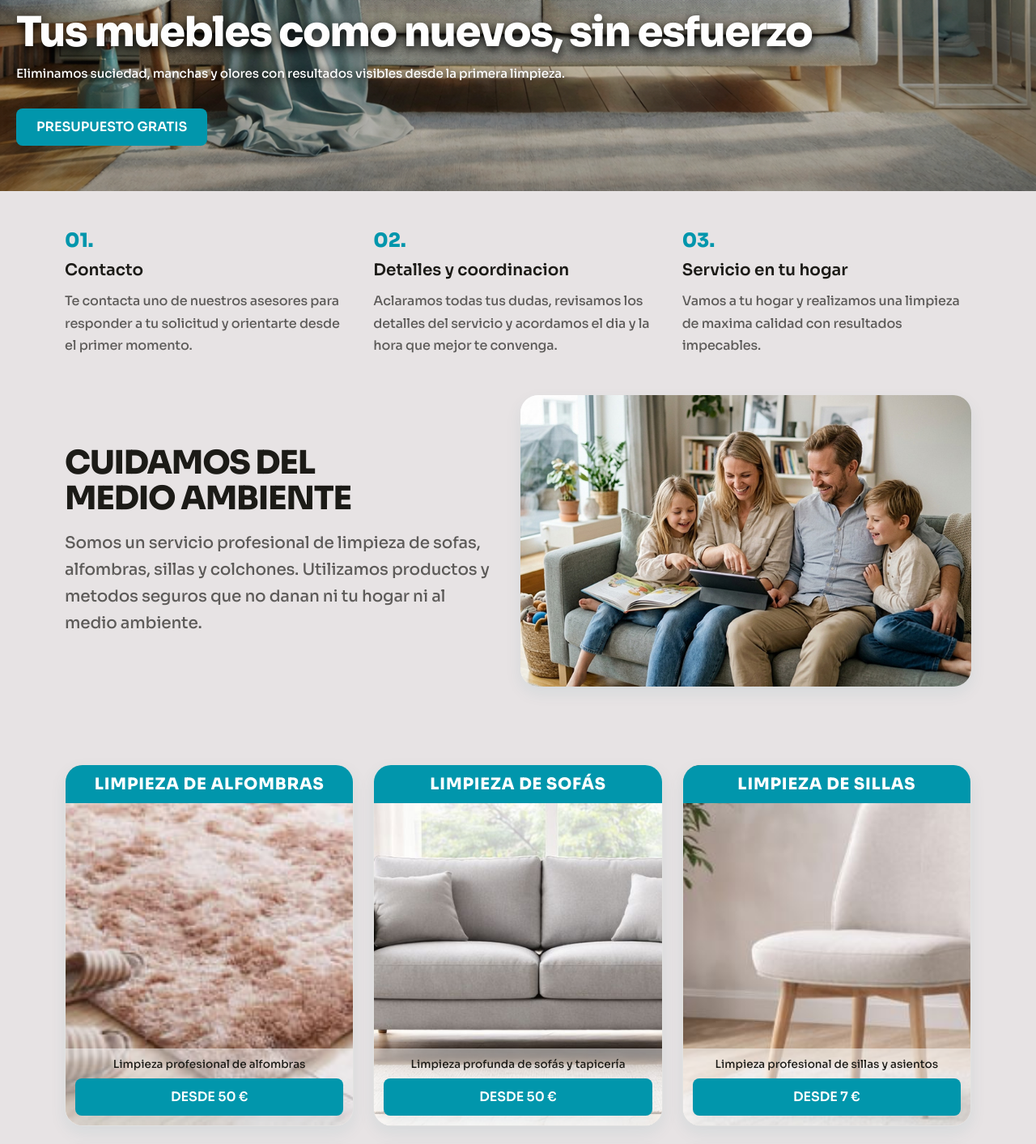
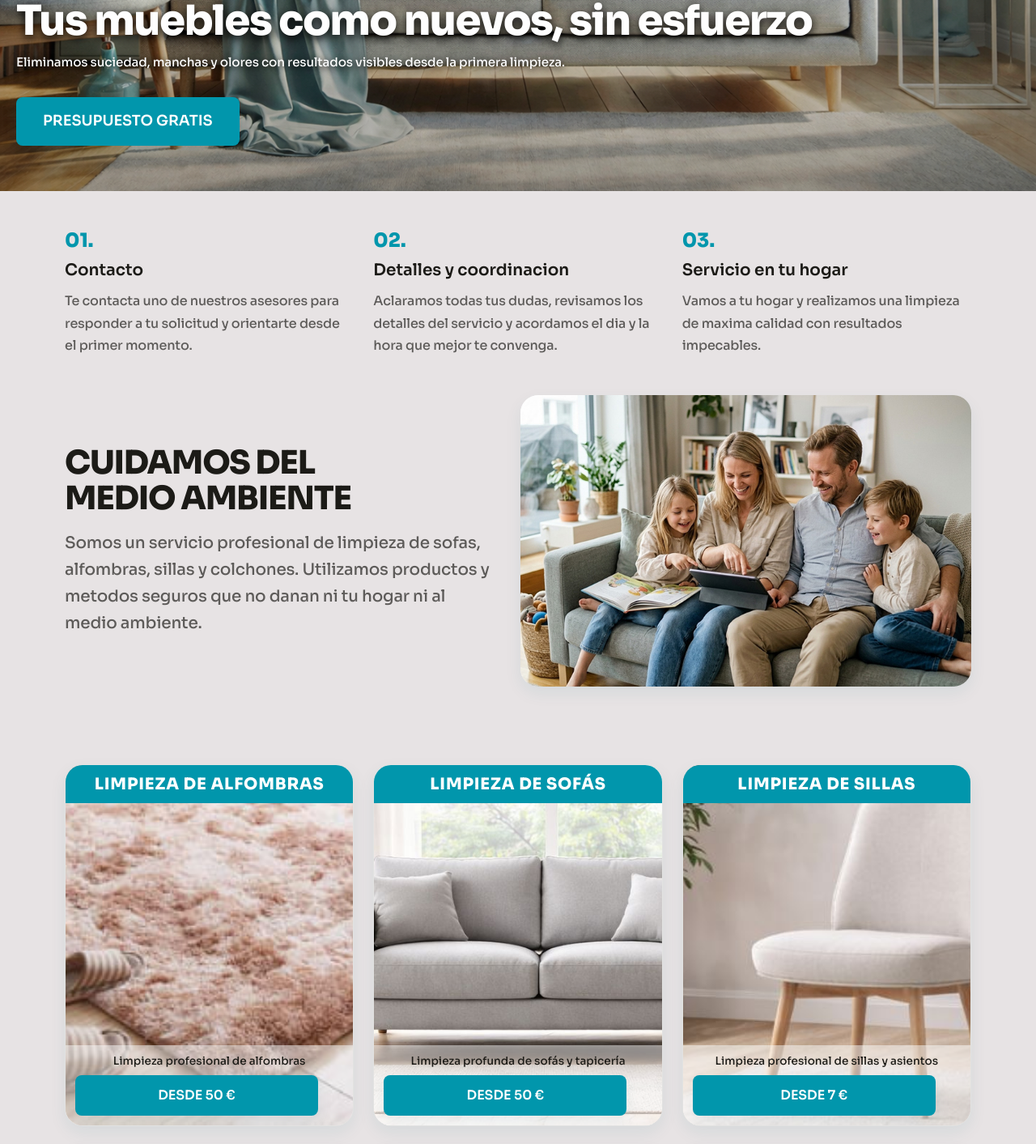
Before and after one commit to AlexDroff/pure_soft, a Next.js app: page / in a window 1280 px wide. Shown: the part 520-1933 px from the top of the page at 81% size. Built offline with nearby package versions, Linux system fonts and the light colour scheme.

Commit message:
upd ate button sizes and remove legacy contexts

```diff
--- a/src/components/order/CheckoutModal/CheckoutModal.tsx
+++ b/src/components/order/CheckoutModal/CheckoutModal.tsx
@@ -96,11 +96,7 @@ export default function CheckoutModal({
                 touched={touched.phone}
               />
 
-              <Button
-                className={styles.submitButton}
-                type="submit"
-                size="whatsapp"
-              >
+              <Button className={styles.submitButton} type="submit" size="md">
                 Pedir por WhatsApp
               </Button>
             </Form>
--- a/src/components/order/OrderSummary/OrderSummary.tsx
+++ b/src/components/order/OrderSummary/OrderSummary.tsx
@@ -24,7 +24,7 @@ export default function OrderSummary({
       <Button
         className={styles.cta}
         onClick={onCheckout}
-        size="cart"
+        size="md"
         disabled={isDisabled}
       >
         Finalizar pedido
--- a/src/components/sections/HeroSection/HeroSection.tsx
+++ b/src/components/sections/HeroSection/HeroSection.tsx
@@ -32,7 +32,9 @@ export default function HeroSection() {
               </SectionText>
 
               <Link href={ROUTES.SERVICES} className={styles.link}>
-                <Button size="hero">PRESUPUESTO GRATIS</Button>
+                <Button size="md">
+                  PRESUPUESTO GRATIS
+                </Button>
               </Link>
             </div>
           </div>
--- a/src/components/sections/ServicesPreviewSection/ServicesPreviewSection.tsx
+++ b/src/components/sections/ServicesPreviewSection/ServicesPreviewSection.tsx
@@ -59,7 +59,7 @@ export default function ServicesPreviewSection() {
               <div className={styles.cardBody}>
                 <p className={styles.cardText}>{previewCards[0].description}</p>
                 <Link href={ROUTES.SERVICES} className={styles.link}>
-                  <Button size="preview" fullWidth>
+                  <Button size="sm">
                     {previewCards[0].price}
                   </Button>
                 </Link>
@@ -83,7 +83,7 @@ export default function ServicesPreviewSection() {
               <div className={styles.cardBody}>
                 <p className={styles.cardText}>{previewCards[1].description}</p>
                 <Link href={ROUTES.SERVICES} className={styles.link}>
-                  <Button size="preview" fullWidth>
+                  <Button size="sm">
                     {previewCards[1].price}
                   </Button>
                 </Link>
@@ -107,7 +107,7 @@ export default function ServicesPreviewSection() {
               <div className={styles.cardBody}>
                 <p className={styles.cardText}>{previewCards[2].description}</p>
                 <Link href={ROUTES.SERVICES} className={styles.link}>
-                  <Button size="preview" fullWidth>
+                  <Button size="sm">
                     {previewCards[2].price}
                   </Button>
                 </Link>
@@ -131,7 +131,7 @@ export default function ServicesPreviewSection() {
               <div className={styles.cardBody}>
                 <p className={styles.cardText}>{previewCards[3].description}</p>
                 <Link href={ROUTES.SERVICES} className={styles.link}>
-                  <Button size="preview" fullWidth>
+                  <Button size="sm">
                     {previewCards[3].price}
                   </Button>
                 </Link>
@@ -162,7 +162,7 @@ export default function ServicesPreviewSection() {
               <div className={styles.cardBody}>
                 <p className={styles.cardText}>{previewCards[4].description}</p>
                 <Link href={ROUTES.SERVICES} className={styles.link}>
-                  <Button size="preview" fullWidth>
+                  <Button size="sm">
                     {previewCards[4].price}
                   </Button>
                 </Link>
--- a/src/components/service/ServiceDetails/ServiceDetails.tsx
+++ b/src/components/service/ServiceDetails/ServiceDetails.tsx
@@ -35,7 +35,7 @@ export default function ServiceDetails({
         <Button
           className={styles.cta}
           onClick={() => onAddToOrder(service)}
-          size="details"
+          size="md"
         >
           Anadir al carrito
         </Button>
--- a/src/components/ui/Button/Button.module.css
+++ b/src/components/ui/Button/Button.module.css
@@ -15,75 +15,35 @@
     box-shadow var(--transition-base),
     transform var(--transition-fast),
     opacity var(--transition-base);
+  min-width: 0;
 }
 
-.hero {
-  width: min(100%, 400px);
-  min-height: 60px;
-  padding: var(--spacing-sm) var(--spacing-lg);
-  font-size: 0.5rem;
+.size-sm,
+.size-md,
+.size-lg {
+  width: 100%;
   box-shadow: var(--shadow-sm);
 }
 
-.preview {
+.size-sm {
   width: min(100%, 300px);
-  min-height: 60px;
-  padding: var(--spacing-sm) var(--spacing-lg);
-  font-size: 0.5rem;
-  box-shadow: var(--shadow-sm);
+  height: 50px;
+  padding: 0 var(--spacing-lg);
+  font-size: var(--font-size-body-sm);
 }
 
-.service {
-  width: min(100%, 460px);
-  min-height: 90px;
-  padding: var(--spacing-md) var(--spacing-lg);
-  font-size: 0.833rem;
-  box-shadow: var(--shadow-sm);
+.size-md {
+  width: min(100%, 400px);
+  height: 60px;
+  padding: 0 var(--spacing-xl);
+  font-size: var(--font-size-button);
 }
 
-.details {
-  width: min(100%, 460px);
-  min-height: 90px;
-  padding: var(--spacing-md) var(--spacing-lg);
-  font-size: 0.833rem;
-  box-shadow: var(--shadow-sm);
-}
-
-.cart {
-  width: min(100%, 460px);
-  min-height: 90px;
-  padding: var(--spacing-md) var(--spacing-lg);
-  font-size: 0.667rem;
-  box-shadow: var(--shadow-sm);
-}
-
-.whatsapp {
-  width: min(100%, 460px);
-  min-height: 92px;
-  padding: var(--spacing-md) var(--spacing-lg);
-  font-size: 0.833rem;
-  box-shadow: var(--shadow-sm);
-}
-
-.md {
-  min-height: 56px;
-  padding: var(--spacing-md) var(--spacing-lg);
-  font-size: var(--font-size-button);
-  box-shadow: var(--shadow-sm);
-}
-
-.sm {
-  min-height: 44px;
-  padding: var(--spacing-sm) var(--spacing-lg);
-  font-size: var(--font-size-body-sm);
-  box-shadow: var(--shadow-sm);
-}
-
-.xs {
-  min-height: 24px;
-  padding: var(--spacing-2xs) var(--spacing-sm);
-  font-size: var(--font-size-overline);
-  box-shadow: none;
+.size-lg {
+  width: min(100%, 500px);
+  height: 90px;
+  padding: 0 var(--spacing-2xl);
+  font-size: clamp(0.95rem, 0.9rem + 0.2vw, 1.15rem);
 }
 
 .pill {
@@ -104,10 +64,6 @@
   color: var(--color-white);
 }
 
-.fullWidth {
-  width: 100%;
-}
-
 .button:disabled {
   opacity: 0.55;
   cursor: not-allowed;
@@ -117,17 +73,6 @@
 
 .button:active:not(:disabled) {
   transform: translateY(1px);
-}
-
-@media screen and (min-width: 768px) {
-  .md {
-    min-height: 60px;
-    padding: var(--spacing-md) var(--spacing-xl);
-  }
-
-  .sm {
-    min-height: 46px;
-  }
 }
 
 @media screen and (hover: hover) {
--- a/src/components/ui/Button/Button.tsx
+++ b/src/components/ui/Button/Button.tsx
@@ -4,59 +4,30 @@ import clsx from "clsx";
 import styles from "./Button.module.css";
 
 type ButtonVariant = "primary" | "secondary";
-type ButtonSize = "md" | "sm" | "xs";
-type ButtonContext =
-  | "hero"
-  | "preview"
-  | "service"
-  | "details"
-  | "cart"
-  | "whatsapp";
-type LegacyButtonSize = ButtonSize | ButtonContext;
+type ButtonSize = "sm" | "md" | "lg";
 type ButtonRadius = "pill" | "soft";
 
 type ButtonProps = {
   children: React.ReactNode;
   type?: "button" | "submit" | "reset";
   variant?: ButtonVariant;
-  size?: LegacyButtonSize;
-  context?: ButtonContext;
+  size?: ButtonSize;
   radius?: ButtonRadius;
-  fullWidth?: boolean;
   disabled?: boolean;
   onClick?: () => void;
   className?: string;
 };
 
-const legacyContexts: ButtonContext[] = [
-  "hero",
-  "preview",
-  "service",
-  "details",
-  "cart",
-  "whatsapp",
-];
-
 export default function Button({
   children,
   type = "button",
   variant = "primary",
-  size = "sm",
-  context,
+  size = "md",
   radius = "soft",
-  fullWidth = false,
   disabled = false,
   onClick,
   className,
 }: ButtonProps) {
-  const resolvedContext = context ?? (
-    legacyContexts.includes(size as ButtonContext)
-      ? (size as ButtonContext)
-      : undefined
-  );
-  const resolvedSize =
-    resolvedContext === undefined ? (size as ButtonSize) : "sm";
-
   return (
     <button
       type={type}
@@ -65,10 +36,8 @@ export default function Button({
       className={clsx(
         styles.button,
         styles[variant],
-        styles[resolvedSize],
-        resolvedContext && styles[resolvedContext],
+        styles[`size-${size}`],
         styles[radius],
-        fullWidth && styles.fullWidth,
         className,
       )}
     >
```
Also changed, not shown: src/components/order/OrderItemCard/OrderItemCard.tsx (+6 -4 lines), src/components/service/ServiceCard/ServiceCard.tsx (+2 -6 lines).
